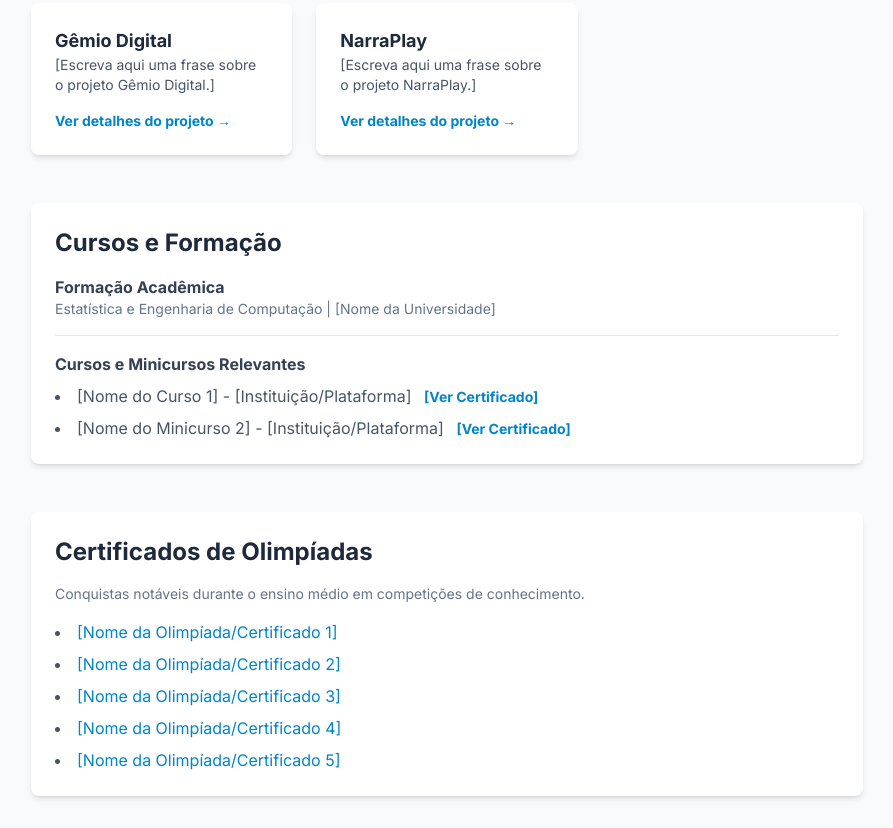
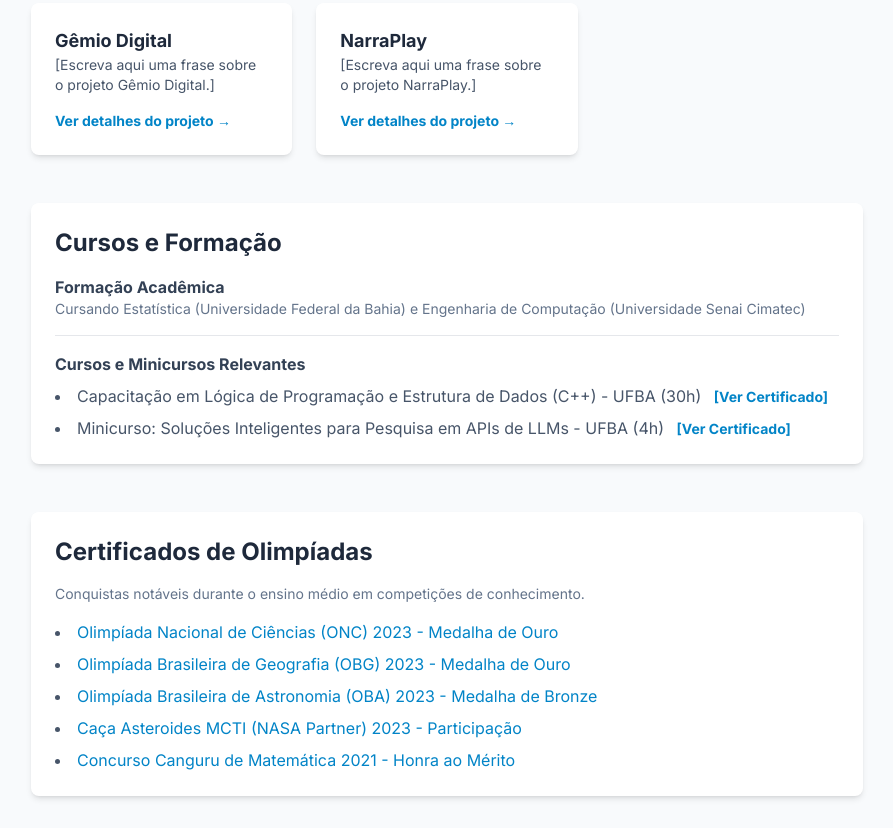
Before and after one commit to Dancadlim/meu-portifolio, a plain HTML site: page index.html in a window 1280 px wide. Shown: the part 1295-2123 px from the top of the page, without its empty margins (193-1086 px from the left). Drawn offline with nearby package versions, Linux system fonts and the light colour scheme.

Commit message:
Tentativa de caminho certo

```diff
--- a/index.html
+++ b/index.html
@@ -71,8 +71,8 @@
                     <div>
                         <h3 class="font-semibold text-slate-700">Inglês – Proficiência Avançada</h3>
                         <p class="text-sm text-slate-500">
-                            Certificação TOEFL iBT: <strong class="font-bold">Score [93 ou 94]</strong> (Realizado em [Mês/Ano do teste])
-                            <a href="certificados/toefl-certificado.pdf" target="_blank" class="text-sky-600 hover:underline text-sm font-semibold ml-2">[Ver Certificado]</a>
+                            Certificação TOEFL iBT: <strong class="font-bold">Score 93</strong> (Realizado em Março/2024)
+                            <a href="certificados/toefl.pdf" target="_blank" class="text-sky-600 hover:underline text-sm font-semibold ml-2">[Ver Certificado]</a>
                         </p>
                     </div>
                     <div>
@@ -103,19 +103,19 @@
                 <div class="space-y-4">
                     <div>
                         <h3 class="font-bold text-slate-700">Formação Acadêmica</h3>
-                        <p class="text-sm text-slate-500">Estatística e Engenharia de Computação | [Nome da Universidade]</p>
+                        <p class="text-sm text-slate-500">Cursando Estatística (Universidade Federal da Bahia) e Engenharia de Computação (Universidade Senai Cimatec)</p>
                     </div>
                     <hr>
                     <div>
                         <h3 class="font-bold text-slate-700">Cursos e Minicursos Relevantes</h3>
                         <ul class="list-disc list-inside text-slate-600 mt-2 space-y-2">
                             <li>
-                                <span>[Nome do Curso 1] - [Instituição/Plataforma]</span>
-                                <a href="certificados/nome-do-arquivo-1.pdf" target="_blank" class="text-sky-600 hover:underline text-sm font-semibold ml-2">[Ver Certificado]</a>
+                                <span>Capacitação em Lógica de Programação e Estrutura de Dados (C++) - UFBA (30h)</span>
+                                <a href="certificados/Certificado_curso_C++.pdf" target="_blank" class="text-sky-600 hover:underline text-sm font-semibold ml-2">[Ver Certificado]</a>
                             </li>
                             <li>
-                                <span>[Nome do Minicurso 2] - [Instituição/Plataforma]</span>
-                                <a href="certificados/nome-do-arquivo-2.pdf" target="_blank" class="text-sky-600 hover:underline text-sm font-semibold ml-2">[Ver Certificado]</a>
+                                <span>Minicurso: Soluções Inteligentes para Pesquisa em APIs de LLMs - UFBA (4h)</span>
+                                <a href="certificados/minicurso-llm-ufba.pdf" target="_blank" class="text-sky-600 hover:underline text-sm font-semibold ml-2">[Ver Certificado]</a>
                             </li>
                         </ul>
                     </div>
@@ -127,11 +127,11 @@
                 <h2 class="text-2xl font-bold text-slate-800 mb-4">Certificados de Olimpíadas</h2>
                 <p class="text-sm text-slate-500 mb-4">Conquistas notáveis durante o ensino médio em competições de conhecimento.</p>
                 <ul class="list-disc list-inside text-slate-600 space-y-2">
-                    <li><a href="certificados/nome-do-arquivo-3.pdf" target="_blank" class="text-sky-600 hover:underline">[Nome da Olimpíada/Certificado 1]</a></li>
-                    <li><a href="certificados/nome-do-arquivo-4.pdf" target="_blank" class="text-sky-600 hover:underline">[Nome da Olimpíada/Certificado 2]</a></li>
-                    <li><a href="certificados/nome-do-arquivo-5.pdf" target="_blank" class="text-sky-600 hover:underline">[Nome da Olimpíada/Certificado 3]</a></li>
-                    <li><a href="certificados/nome-do-arquivo-6.pdf" target="_blank" class="text-sky-600 hover:underline">[Nome da Olimpíada/Certificado 4]</a></li>
-                    <li><a href="certificados/nome-do-arquivo-7.pdf" target="_blank" class="text-sky-600 hover:underline">[Nome da Olimpíada/Certificado 5]</a></li>
+                    <li><a href="certificados/olimpiada-onc-2023.pdf" target="_blank" class="text-sky-600 hover:underline">Olimpíada Nacional de Ciências (ONC) 2023 - Medalha de Ouro</a></li>
+                    <li><a href="certificados/olimpiada-obg-2023.pdf" target="_blank" class="text-sky-600 hover:underline">Olimpíada Brasileira de Geografia (OBG) 2023 - Medalha de Ouro</a></li>
+                    <li><a href="certificados/olimpiada-oba-2023.pdf" target="_blank" class="text-sky-600 hover:underline">Olimpíada Brasileira de Astronomia (OBA) 2023 - Medalha de Bronze</a></li>
+                    <li><a href="certificados/participacao-nasa-cacadores-asteroides-2023.pdf" target="_blank" class="text-sky-600 hover:underline">Caça Asteroides MCTI (NASA Partner) 2023 - Participação</a></li>
+                    <li><a href="certificados/olimpiada-canguru-matematica-2021.pdf" target="_blank" class="text-sky-600 hover:underline">Concurso Canguru de Matemática 2021 - Honra ao Mérito</a></li>
                 </ul>
             </section>
         </div>
```
